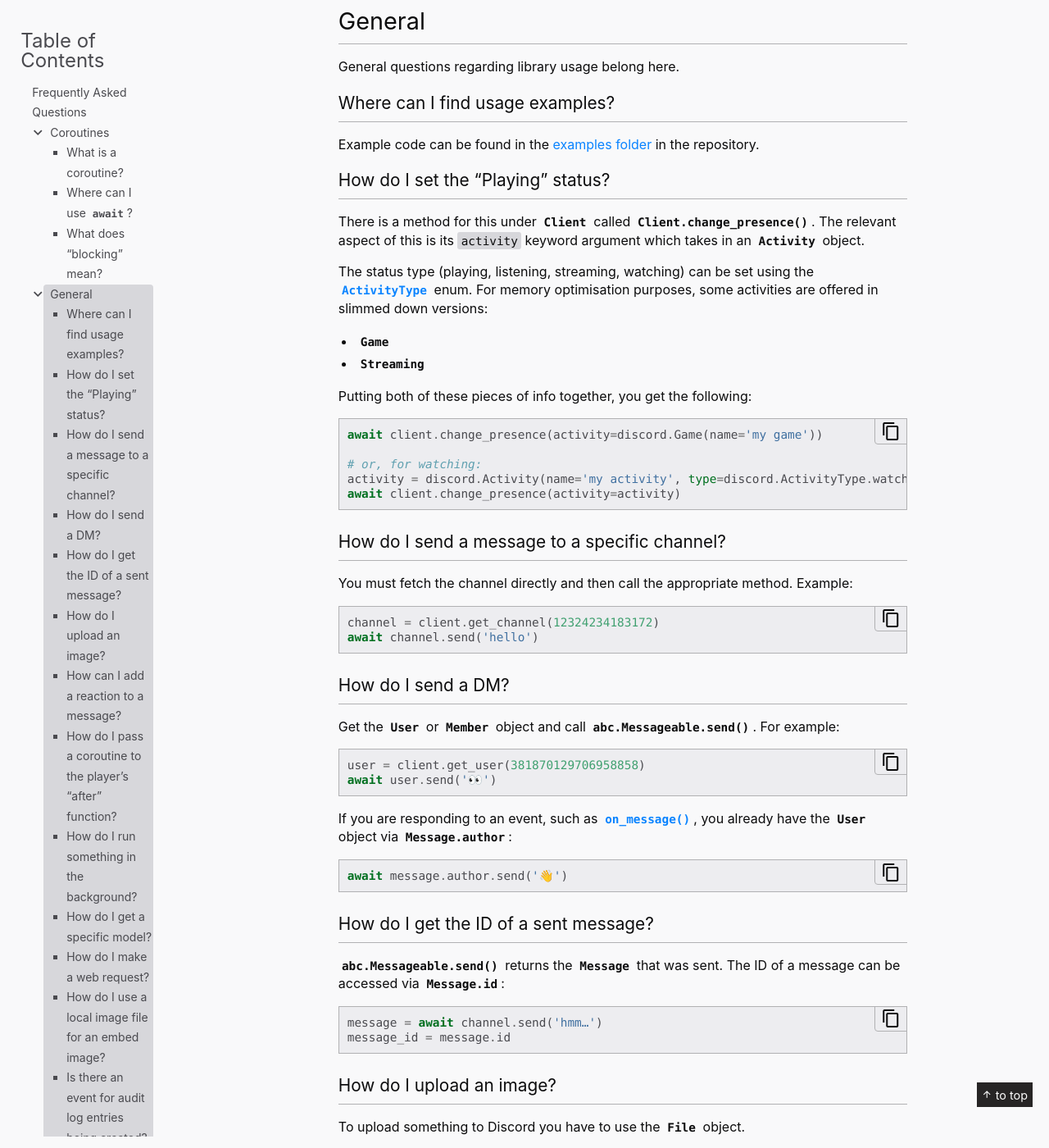
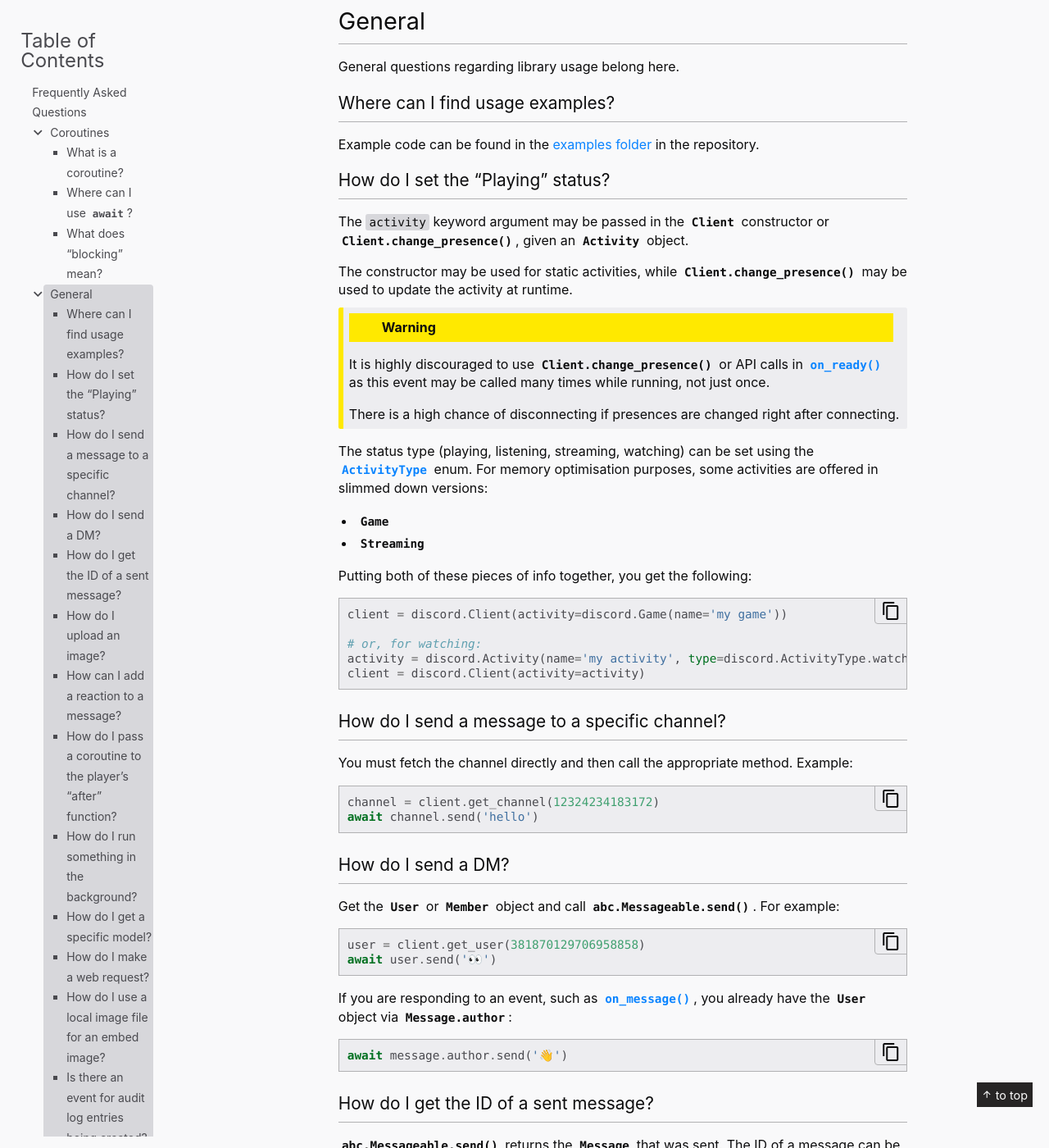
Before and after one commit to spartacus0816/dsbot, a Sphinx documentation site: the page built from docs/faq.rst, in a window 1280 px wide and 1400 px high, scrolled down 2287 px. Shown: the whole window at 82% size. Built offline with Sphinx 7.4.7, drawn with Linux system fonts in a browser that asks for light colours.

Commit message:
[docs] suggest presence in constructor instead of change_presence

```diff
--- a/docs/faq.rst
+++ b/docs/faq.rst
@@ -85,8 +85,15 @@ in the repository.
 How do I set the "Playing" status?
 ~~~~~~~~~~~~~~~~~~~~~~~~~~~~~~~~~~~~
 
-There is a method for this under :class:`Client` called :meth:`Client.change_presence`.
-The relevant aspect of this is its ``activity`` keyword argument which takes in an :class:`Activity` object.
+The ``activity`` keyword argument may be passed in the :class:`Client` constructor or :meth:`Client.change_presence`, given an :class:`Activity` object.
+
+The constructor may be used for static activities, while :meth:`Client.change_presence` may be used to update the activity at runtime.
+
+.. warning::
+
+    It is highly discouraged to use :meth:`Client.change_presence` or API calls in :func:`on_ready` as this event may be called many times while running, not just once.
+
+    There is a high chance of disconnecting if presences are changed right after connecting.
 
 The status type (playing, listening, streaming, watching) can be set using the :class:`ActivityType` enum.
 For memory optimisation purposes, some activities are offered in slimmed down versions:
@@ -96,11 +103,11 @@ For memory optimisation purposes, some activities are offered in slimmed down ve
 
 Putting both of these pieces of info together, you get the following: ::
 
-    await client.change_presence(activity=discord.Game(name='my game'))
+    client = discord.Client(activity=discord.Game(name='my game'))
 
     # or, for watching:
     activity = discord.Activity(name='my activity', type=discord.ActivityType.watching)
-    await client.change_presence(activity=activity)
+    client = discord.Client(activity=activity)
 
 How do I send a message to a specific channel?
 ~~~~~~~~~~~~~~~~~~~~~~~~~~~~~~~~~~~~~~~~~~~~~~~~
```
